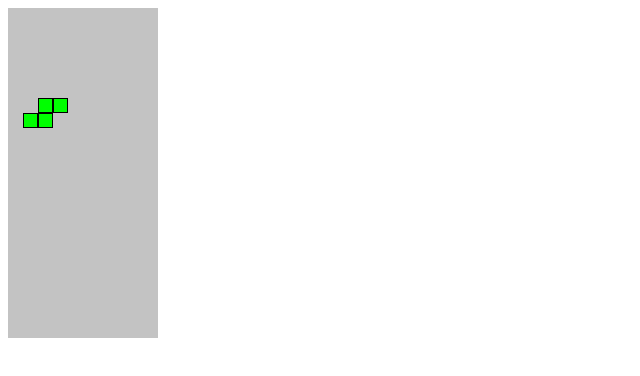
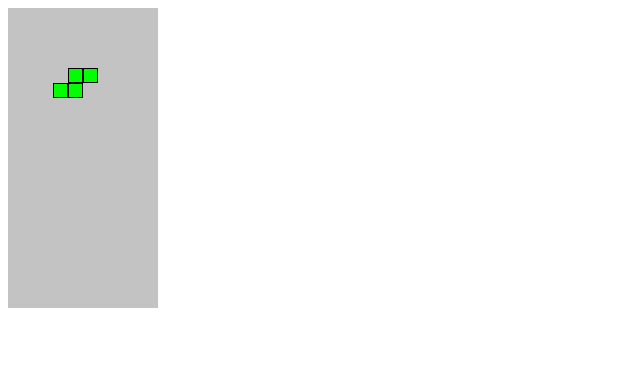
Before and after one commit to WalrusCow/tetvas, a plain HTML site: page main.html in a window 1280 px wide. Shown: the whole page, without its empty margins (0-640 px from the left). Drawn offline with Linux system fonts and the light colour scheme.

Commit message:
Blocks stop at bottom

```diff
--- a/main.html
+++ b/main.html
@@ -4,7 +4,7 @@
     <link type="text/css" rel="stylesheet" href="style.css">
   </head>
   <body>
-    <canvas id="tetvas" height="330" width="150">Please use a modern browser.</canvas>
+    <canvas id="tetvas" height="300" width="150">Please use a modern browser.</canvas>
     <script src="tetvas.js"></script>
   </body>
 </html>
--- a/tetvas.js
+++ b/tetvas.js
@@ -175,7 +175,9 @@ var Tetvas = (function() {
 
     // Colour of this piece
     Piece.fill = SHAPE_FILLS[shape]; // Origin of the piece (points are relative to this)
-    Piece.origin = { x : 2, y : 2 };
+
+    // Starting point for the piece
+    Piece.origin = { x : 4, y : 0 };
 
     Piece.getCoords = function(pt) {
       /* Get the grid coordinates for a point relative to this piece's origin */
@@ -285,10 +287,20 @@ var Tetvas = (function() {
   // Initialize to empty objects
 
   // Actually this should be initialized to a border of the game !!!
-  // TODO
   Tetvas.frozenBlocks = {};
+  for (var i = -1; i < 11; ++i) {
+    Tetvas.frozenBlocks[i] = {};
+  }
+
+  // Build the left and right columns
+  for (var i = 0; i < 20; ++i) {
+    Tetvas.frozenBlocks[-1][i] = true;
+    Tetvas.frozenBlocks[10][i] = true;
+  }
+
+  // Build the bottom row
   for (var i = 0; i < 10; ++i) {
-    Tetvas.frozenBlocks[i] = {};
+    Tetvas.frozenBlocks[i][20] = true;
   }
 
   Tetvas.getNextPiece = function() {
@@ -313,18 +325,37 @@ var Tetvas = (function() {
       // Generate a new piece
       this.currentPiece = new Piece(this.getNextPiece());
     }
-
   };
 
   Tetvas.start = function() {
+    /* Begin the game */
+    if (this.gameTicker) return;
     // Start the game
     var self = this;
+    // Create the first piece
     this.currentPiece = new Piece(this.getNextPiece());
+    // Start the ticker
     this.gameTicker = window.setInterval(function() {
       self.tick();
     }, this.speed);
   };
 
+  Tetvas.pause = function() {
+    /* Pause the game */
+    window.clearInterval(this.gameTicker);
+    this.gameTicker = null;
+  };
+
+  Tetvas.resume = function() {
+    /* Resume the game */
+    if (this.gameTicker) return;
+    // Start the ticker
+    this.gameTicker = window.setInterval(function() {
+      self.tick();
+    }, this.speed);
+  };
+
+  // Testing ...
   Tetvas.start();
   return Tetvas;
 })();
```
